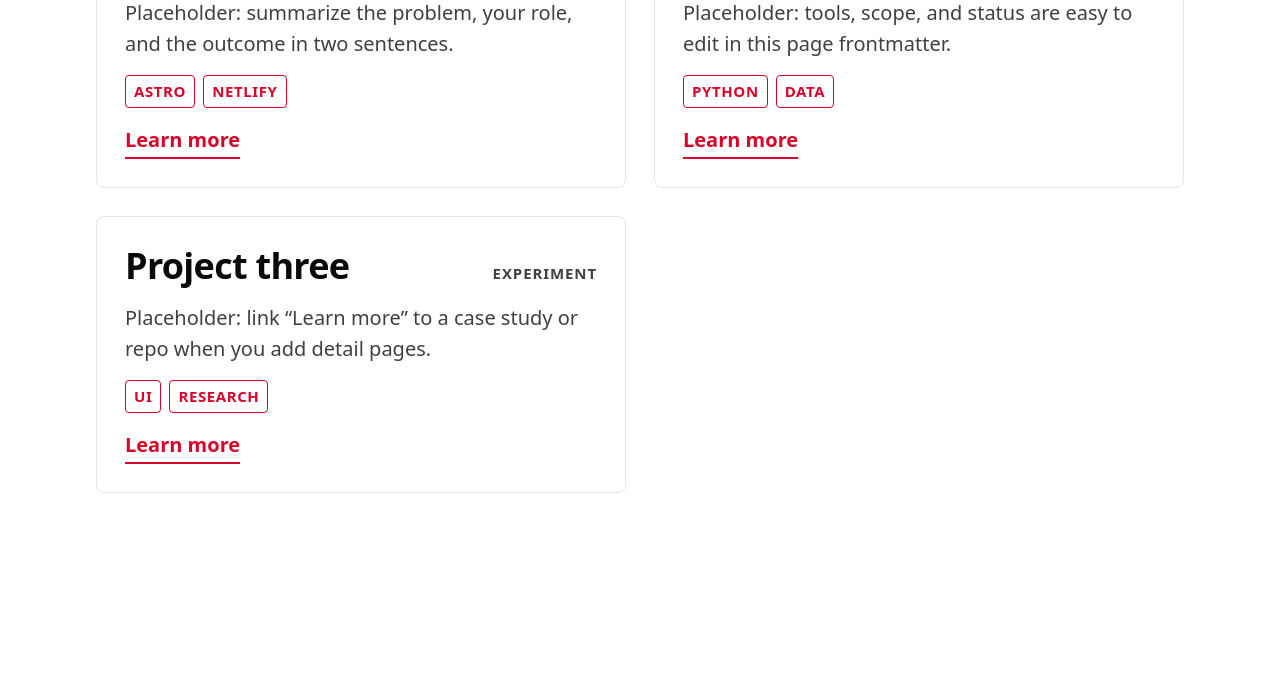
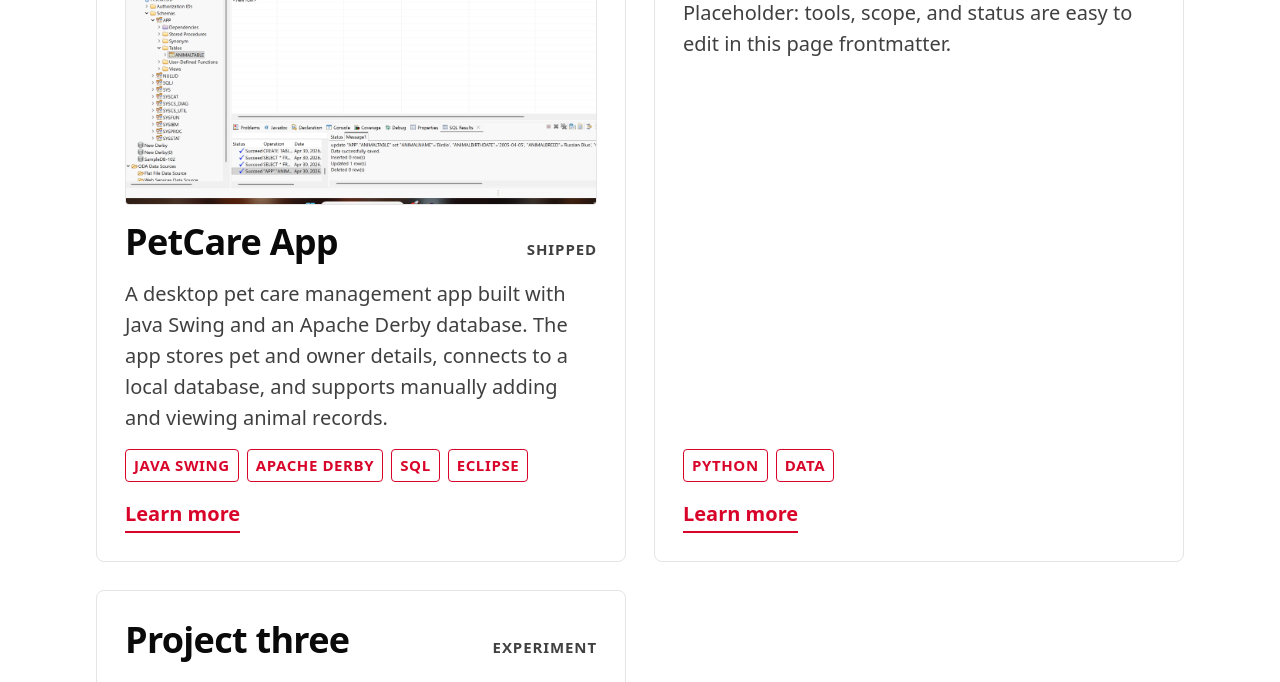
Before and after one commit to SeymaOA/vibe-portfolio-site, an Astro site in the folder web/: page /projects in a window 1280 px wide. Shown: the part 494-1176 px from the top of the page. Built offline with nearby package versions, Linux system fonts and the light colour scheme; Astro itself is replaced by a stand-in of ours; a web font is replaced by a local one.

Commit message:
Add PetCare app project

```diff
--- a/web/src/components/ProjectCard.astro
+++ b/web/src/components/ProjectCard.astro
@@ -6,6 +6,8 @@ export interface ProjectCardProps {
   tools: string[];
   href?: string;
   ctaLabel?: string;
+  image?: string;
+  imageAlt?: string;
   /** Use `3` under an `h2` section (e.g. featured on Home). Default `2` under page `h1`. */
   titleLevel?: 2 | 3;
 }
@@ -17,6 +19,8 @@ const {
   tools,
   href = '#',
   ctaLabel = 'Learn more',
+  image,
+  imageAlt = '',
   titleLevel = 2,
 } = Astro.props as ProjectCardProps;
 
@@ -24,6 +28,15 @@ const TitleTag = titleLevel === 3 ? 'h3' : 'h2';
 ---
 
 <article class="project-card">
+  {image && (
+    <img
+      class="project-card__image"
+      src={image}
+      alt={imageAlt}
+      loading="lazy"
+      decoding="async"
+    />
+  )}
   <div class="project-card__top">
     <TitleTag class="project-card__title">{title}</TitleTag>
     <span class="project-card__status">{status}</span>
@@ -56,6 +69,16 @@ const TitleTag = titleLevel === 3 ? 'h3' : 'h2';
   .project-card:hover {
     border-color: color-mix(in srgb, var(--color-accent) 35%, var(--color-border));
     box-shadow: 0 8px 28px rgba(0, 0, 0, 0.06);
+  }
+
+  .project-card__image {
+    width: 100%;
+    aspect-ratio: 16 / 9;
+    object-fit: cover;
+    object-position: left top;
+    border: 1px solid var(--color-border);
+    border-radius: var(--radius-sm);
+    background: var(--color-bg-muted);
   }
 
   .project-card__top {
--- a/web/src/pages/index.astro
+++ b/web/src/pages/index.astro
@@ -10,12 +10,12 @@
 
 const featured = [
   {
-    title: 'Sample project alpha',
+    title: 'PetCare App',
     description:
-      'Short description placeholder — what it does, why it matters, one or two lines.',
-    status: 'In progress',
-    tools: ['Astro', 'TypeScript'],
-    href: '#',
+      'A Java Swing desktop app with an Apache Derby database for storing pet and owner records.',
+    status: 'Shipped',
+    tools: ['Java Swing', 'Apache Derby'],
+    href: '/projects',
   },
   {
     title: 'Sample project beta',
--- a/web/src/pages/projects.astro
+++ b/web/src/pages/projects.astro
@@ -6,11 +6,13 @@ import BaseLayout from '@/layouts/BaseLayout.astro';
 
 const projects = [
   {
-    title: 'Project one',
+    title: 'PetCare App',
     description:
-      'Placeholder: summarize the problem, your role, and the outcome in two sentences.',
+      'A desktop pet care management app built with Java Swing and an Apache Derby database. The app stores pet and owner details, connects to a local database, and supports manually adding and viewing animal records.',
     status: 'Shipped',
-    tools: ['Astro', 'Netlify'],
+    tools: ['Java Swing', 'Apache Derby', 'SQL', 'Eclipse'],
+    image: '/petcare-database.png',
+    imageAlt: 'PetCare App database table open in Eclipse with animal records',
     href: '#',
   },
   {
@@ -38,7 +40,7 @@ const projects = [
     <div class="wrap stack-lg" style="padding-block: var(--space-3xl)">
       <h1>Projects</h1>
       <p class="prose" style="max-width: var(--content-narrow)">
-        Placeholder intro — frame how you choose work and what visitors should look for.
+        Selected projects from my work in software engineering, education, and science.
       </p>
       <div class="project-grid">
         {projects.map((p) => (
```
Also changed, not shown: web/public/petcare-database.png (added).
